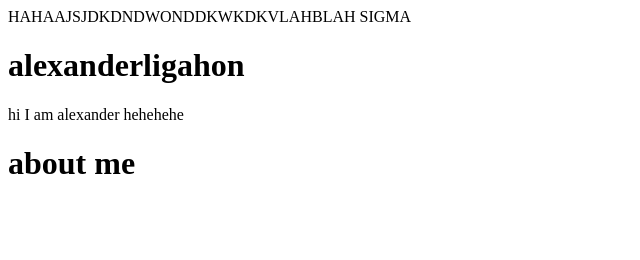
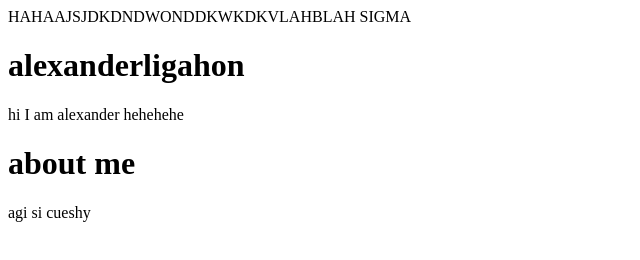
Before and after one commit to alexanderligahon-stack/MyProfile, a plain HTML site: page mywebpage/index.html in a window 1280 px wide. Shown: the whole page, without its empty margins (0-640 px from the left). Drawn offline with Linux system fonts and the light colour scheme.

Commit message:
Update index.html

```diff
--- a/mywebpage/index.html
+++ b/mywebpage/index.html
@@ -1,4 +1,4 @@
-<html>
+ <html>
   <head>
    <title>
      "Xhallie"
@@ -9,16 +9,17 @@
  </body>
 </html>
 <body>
+
   <div>
     <h1>alexanderligahon</h1>
-    <p>
+  <p>
 hi I am alexander hehehehe
 
-    </p>
+  </p>
     <h1>about me</h1>
-    <p>
+  <p>
+agi si cueshy
 
-
-    </p>
+  </p>
   </div>
 </body>
```
